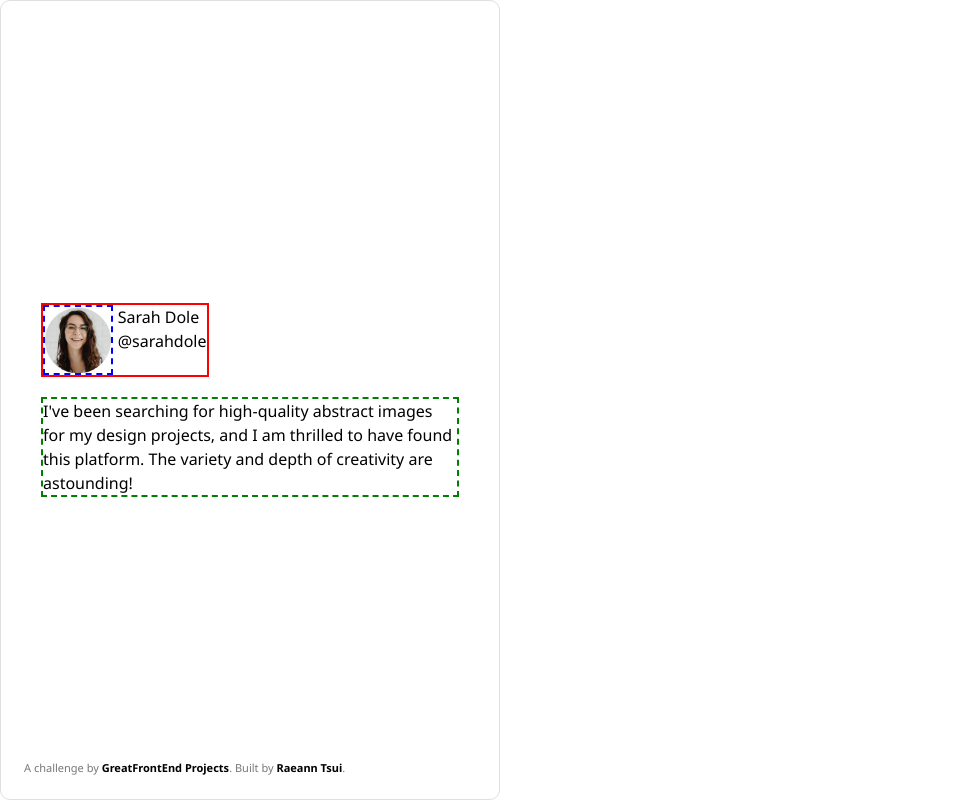
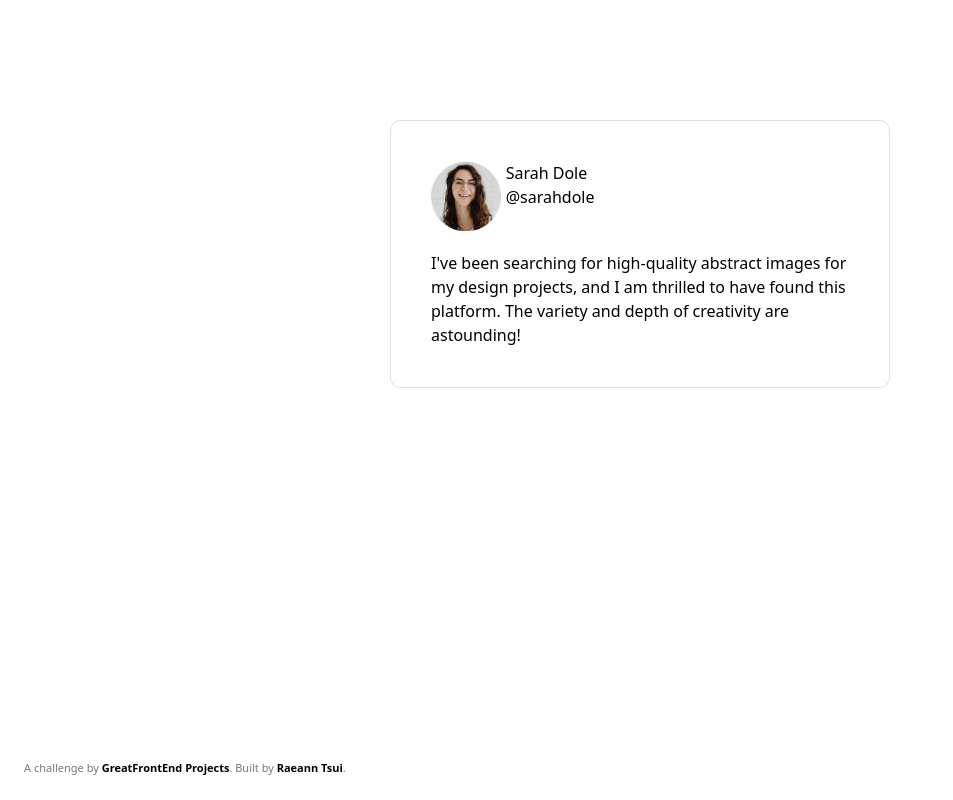
Before and after one commit to raeanntsui/testimonial-starter, a plain HTML site: page index.html in a window 1280 px wide. Shown: the whole page, without its empty margins (0-953 px from the left). Drawn offline with nearby package versions, Linux system fonts and the light colour scheme.

Commit message:
finished testimonial card

```diff
--- a/css/style.css
+++ b/css/style.css
@@ -1,15 +1,5 @@
-/* Put any custom CSS styles here.  */
-/* Be sure to delete the <style> tag in index.html if you want to use this stylesheet. */
 body {
-  margin: 0;
-  font-family: "Noto Sans", system-ui, -apple-system, BlinkMacSystemFont,
-    "Segoe UI", Roboto, Oxygen, Ubuntu, Cantarell, "Open Sans", "Helvetica Neue",
-    sans-serif;
-  min-height: 100vh;
-}
-
-* {
-  box-sizing: border-box;
+  margin: 0 auto;
 }
 
 .credits {
@@ -27,9 +17,11 @@ body {
 }
 
 .parent {
+  /* padding-top: 10px; */
+  margin: 0 auto;
   display: flex;
   justify-content: center;
-  height: 100vh;
+  /* height: 100%; */
   border: 1px solid rgba(192, 192, 192, 0.5);
   border-radius: 10px;
   max-width: 500px;
@@ -37,20 +29,21 @@ body {
   flex-direction: column;
   gap: 20px;
   align-items: flex-start;
+  margin-top: 120px;
 }
 
 .profile-picture > img {
-  border: 2px dashed blue;
+  /* border: 2px dashed blue; */
   max-height: 70px;
 }
 
 .upper {
-  border: 2px solid red;
+  /* border: 2px solid red; */
   display: flex;
   justify-content: center;
   gap: 5px;
 }
 
 .lower {
-  border: 2px dashed green;
+  /* border: 2px dashed green; */
 }
```
Also changed, not shown: index.html (+0 -15 lines).
